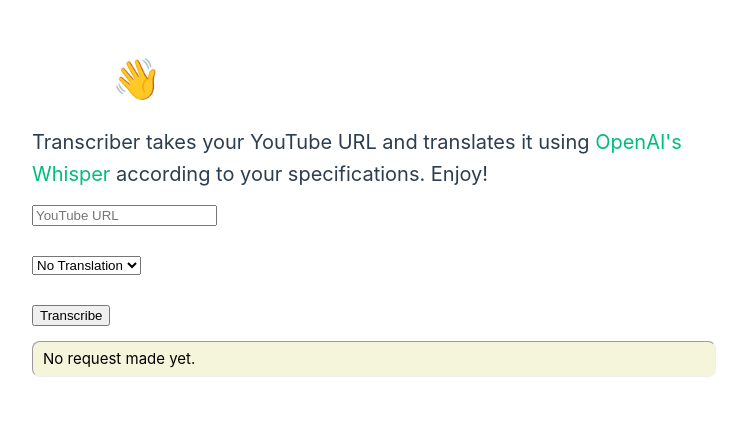
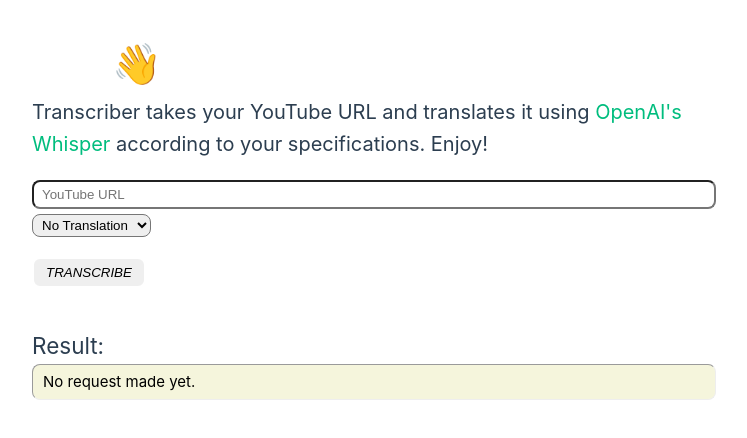
Before and after one commit to 1nsomnes/TranscriptionApp, a Vue app in the folder TranscriptionFrontend/: page / in a window 1280 px wide. Shown: the top 438 px of the page, without its empty margins (266-1013 px from the left). Built offline with nearby package versions, Linux system fonts and the light colour scheme.

Commit message:
Redesigned Frontend

```diff
--- a/TranscriptionFrontend/src/App.vue
+++ b/TranscriptionFrontend/src/App.vue
@@ -47,19 +47,30 @@
 
   <main>
     <div class="queryBox">
+
+      <!-- Information -->
       <h1 class="queryBoxElements">👋 Welcome to Transcriber!</h1>
       <span class="queryBoxElements" id="description">
         Transcriber takes your YouTube URL and translates it using
         <a href="https://google.com">OpenAI's Whisper</a>
-        according to your specifications. Enjoy!</span>
+        according to your specifications. Enjoy!
+      </span>
+
+      <!-- Inputs -->
       <input class="queryBoxElements" type="url" v-model="video_url" placeholder="YouTube URL" id="youtube-url">
-      <select class="queryBoxElements" id="tranlateOptions" v-model="translation_option">
+      <select class="queryBoxElements" id="translateOptions" v-model="translation_option">
         <option value="null">No Translation</option>
         <option value="en">English</option>
         <option value="fr">French</option>
       </select>
+
+      <!-- Transcribe Button -->
       <button class="queryBoxElements" v-on:click="getTranscription">Transcribe</button>
-      <span id="result" class="queryBoxElements">{{ transcription_result }}</span>
+
+      <div id="result">
+        <h2 class="queryBoxElements">Result:</h2>
+        <span id="resultSpan" class="queryBoxElements">{{ transcription_result }}</span>
+      </div>
     </div>
   </main>
 </template>
@@ -67,6 +78,9 @@
 <style scoped>
 
 #result {
+  margin-top: 40px;
+}
+#resultSpan {
   display: block;
   background-color:beige;
   border-radius: 8px;
@@ -75,12 +89,30 @@
   border-style:inset;
   border-width: 1.5px;
 }
+
+
+#translateOptions {
+  margin-top: 5px;
+  border-radius: 8px;
+  padding: 2px 5px;
+}
 input {
   display: block;
-  width:fit-content;
+  width: calc(100% - 20px);
+  padding: 5px 8px;
+  border-radius: 8px;
+  margin-top: 20px;
 }
 button {
   display: block;
+  margin-top: 20px;
+  border-radius: 0px;
+  text-transform: uppercase;
+  padding: 6px 12px;
+  border-radius: 8px;
+  border-style: solid;
+  border-color: white;
+  font-style: italic;
 }
 
 /* Top Text */
@@ -94,7 +126,10 @@
   font-size: 20px;
 }
 
+
+/* All Elements in Box */
 .queryBoxElements  {
-  margin: 15px 10px;
+  margin-left: 10px;
+  margin-right: 10px;
 }
 </style>
```
